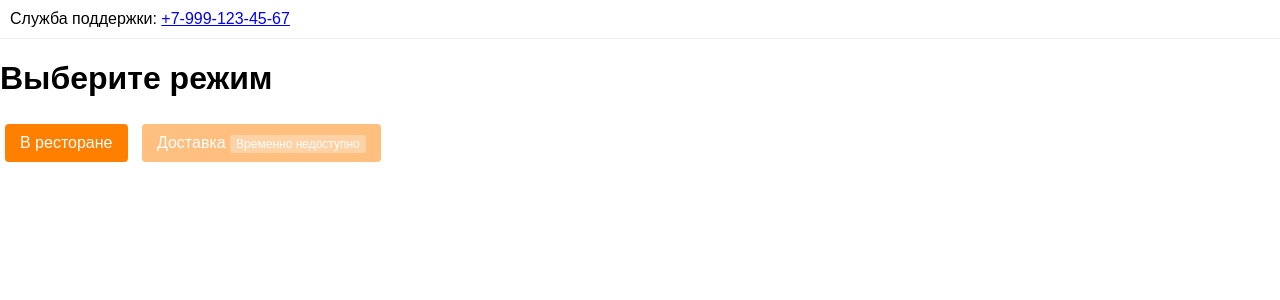
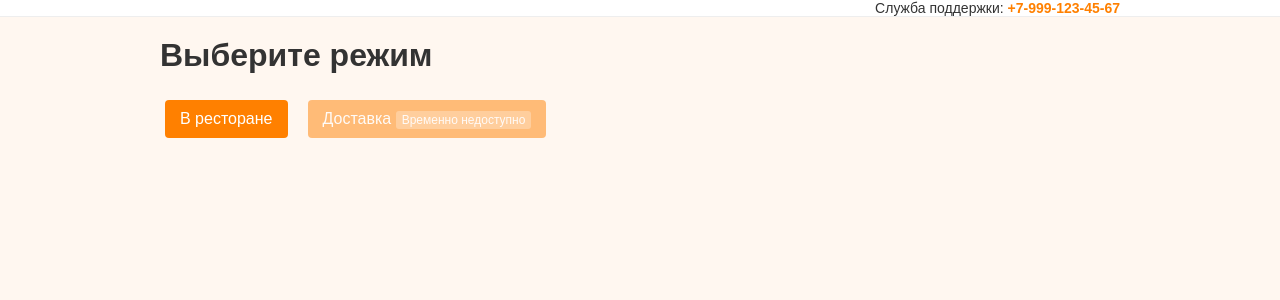
Before and after one commit to gree03/AppQRcod, a Flask app: page / in a window 1280 px wide. Shown: the top 300 px of the page. Run offline with Flask 3, Linux system fonts and the light colour scheme.

Commit message:
enhance styling

```diff
--- a/static/style.css
+++ b/static/style.css
@@ -1,11 +1,74 @@
-body{font-family:sans-serif;margin:0;padding-bottom:60px}
-header{background:#fff;padding:10px;border-bottom:1px solid #eee}
-.btn{background:#ff8000;color:#fff;padding:10px 15px;text-decoration:none;display:inline-block;border-radius:4px;margin:5px}
-.btn.disabled{opacity:.5;pointer-events:none}
-.badge{background:#ffa64d;color:#fff;padding:2px 6px;border-radius:3px;font-size:12px}
-.categories{margin:10px 0}
-.chip{padding:5px 10px;border:1px solid #ff8000;border-radius:16px;margin-right:5px;text-decoration:none;color:#ff8000}
-.chip.active{background:#ff8000;color:#fff}
-.card{border:1px solid #eee;padding:10px;margin:10px 0}
-.cart-sticky{position:fixed;bottom:0;left:0;right:0;background:#ff8000;color:#fff;padding:10px;display:flex;justify-content:space-between}
+:root{
+  --primary:#ff8000;
+  --primary-light:#ffa64d;
+  --bg:#fff7f0;
+  --text:#333;
+}
+
+body{
+  font-family:Arial,sans-serif;
+  margin:0;
+  background:var(--bg);
+  color:var(--text);
+  padding-bottom:60px;
+}
+
+header{
+  background:#fff;
+  border-bottom:1px solid #eee;
+  position:sticky;
+  top:0;
+  z-index:10;
+}
+
+.support{font-size:14px;text-align:right;}
+.support a{color:var(--primary);text-decoration:none;font-weight:bold;}
+
+.container{max-width:960px;margin:0 auto;padding:0 15px;}
+
+h1{margin-top:20px;}
+
+.modes{display:flex;gap:10px;margin-top:20px;}
+
+.btn{
+  background:var(--primary);
+  color:#fff;
+  padding:10px 15px;
+  text-decoration:none;
+  display:inline-block;
+  border-radius:4px;
+  margin:5px;
+  border:none;
+  cursor:pointer;
+  transition:background .3s;
+}
+.btn:hover{background:#e67300;}
+.btn.disabled{opacity:.5;pointer-events:none;}
+
+.badge{background:var(--primary-light);color:#fff;padding:2px 6px;border-radius:3px;font-size:12px;}
+
+.categories{margin:10px 0;display:flex;gap:10px;flex-wrap:wrap;}
+.chip{padding:5px 10px;border:1px solid var(--primary);border-radius:16px;text-decoration:none;color:var(--primary);transition:all .3s;}
+.chip:hover{background:var(--primary);color:#fff;}
+.chip.active{background:var(--primary);color:#fff;}
+
+.items{display:grid;grid-template-columns:repeat(auto-fill,minmax(250px,1fr));gap:15px;}
+.card{background:#fff;border:1px solid #eee;padding:10px;border-radius:8px;box-shadow:0 2px 4px rgba(0,0,0,.05);display:flex;flex-direction:column;}
+.card img{max-width:100%;border-radius:4px;object-fit:cover;}
+.card h3{margin:10px 0 5px;}
+.card p{flex-grow:1;color:#666;}
+.card .price{font-weight:bold;margin:5px 0;}
+.card form{margin-top:auto;}
+
+table{width:100%;border-collapse:collapse;margin-bottom:10px;}
+th,td{padding:8px;border-bottom:1px solid #ddd;text-align:left;}
+
+.total{font-size:18px;font-weight:bold;margin:15px 0;}
+
+form label{display:block;margin:10px 0;}
+form input,form textarea{width:100%;padding:8px;margin-top:4px;border:1px solid #ccc;border-radius:4px;}
+
+.cart-sticky{position:fixed;bottom:0;left:0;right:0;background:var(--primary);color:#fff;}
+.cart-sticky .container{display:flex;justify-content:space-between;align-items:center;padding:10px;}
+.cart-sticky a{color:#fff;text-decoration:none;font-weight:bold;}
 @media(min-width:600px){.cart-sticky{position:static;background:none;color:#000;}}
--- a/templates/layout.html
+++ b/templates/layout.html
@@ -8,15 +8,19 @@
 </head>
 <body>
     <header>
-        <div class="support">Служба поддержки: <a href="tel:{{ support_phone }}">{{ support_phone }}</a></div>
+        <div class="container">
+            <div class="support">Служба поддержки: <a href="tel:{{ support_phone }}">{{ support_phone }}</a></div>
+        </div>
     </header>
-    <main>
+    <main class="container">
         {% block content %}{% endblock %}
     </main>
     {% if cart_total %}
     <div class="cart-sticky">
-        <span>Итого: {{ cart_total }} ₽</span>
-        <a href="{{ url_for('cart_view') }}">В корзину</a>
+        <div class="container">
+            <span>Итого: {{ cart_total }} ₽</span>
+            <a href="{{ url_for('cart_view') }}">В корзину</a>
+        </div>
     </div>
     {% endif %}
 </body>
```
